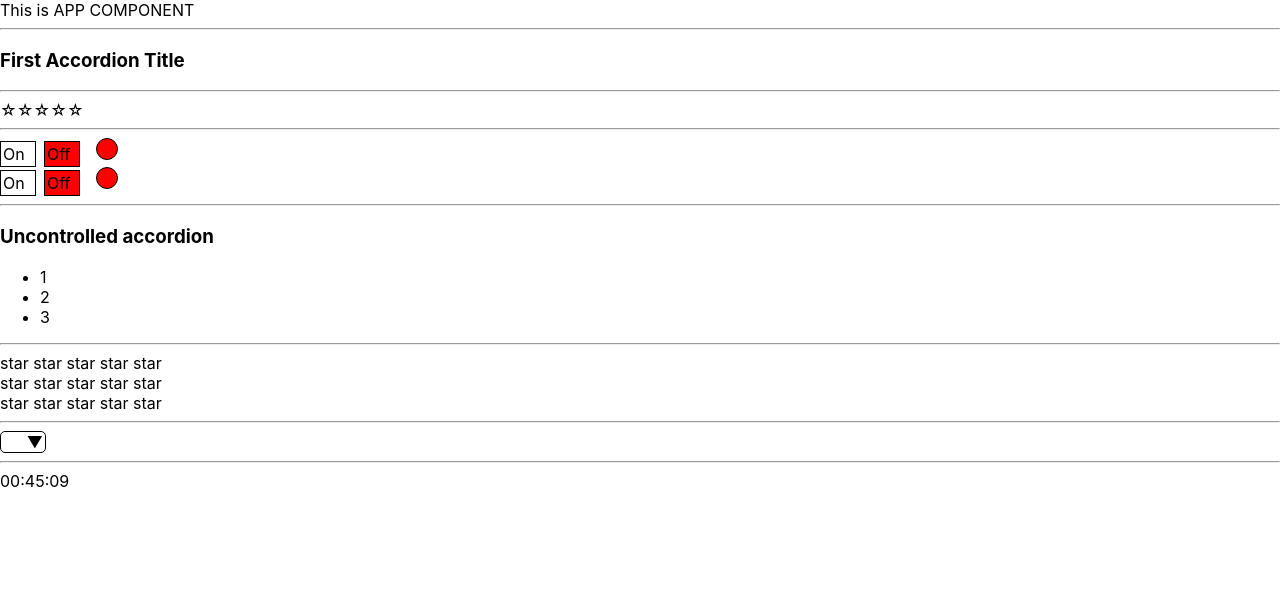
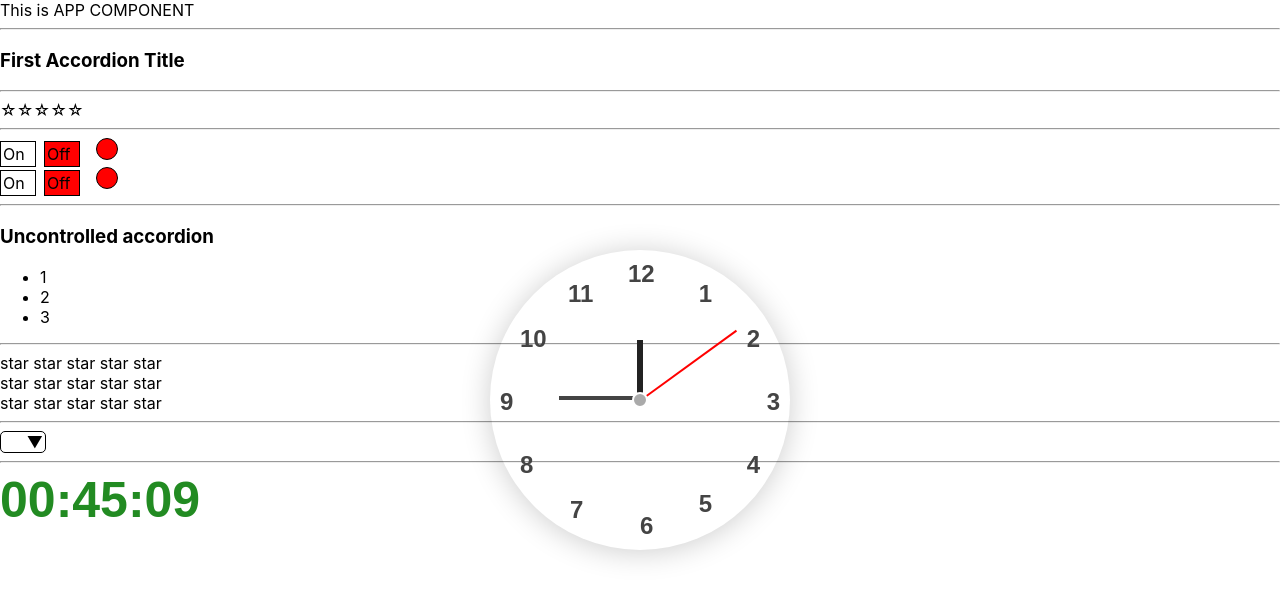
Before and after one commit to EvgeniiMeleshkov/react_in_details, a React (Create React App) app: page / in a window 1280 px wide. Shown: the top 600 px of the page. Built offline with nearby package versions, Linux system fonts and the light colour scheme.

Commit message:
Analog style clock done

```diff
--- /dev/null
+++ b/src/components/Clock/Clock.css
@@ -0,0 +1,124 @@
+
+.clock {
+    width: 300px;
+    height: 300px;
+    border-radius: 50%;
+    position: absolute;
+    top: 50%;
+    left: 50%;
+    transform: translate(-50%, -50%);
+    box-shadow: 0 2px 30px rgba(0, 0, 0, 0.2);
+    font-size: 24px;
+    color: #444;
+    text-align: center;
+}
+
+.clock::after {
+    background: #aaa;
+    content: "";
+    width: 12px;
+    height: 12px;
+    border-radius: 50%;
+    position: absolute;
+    z-index: 2;
+    top: 50%;
+    left: 50%;
+    transform: translate(-50%, -50%);
+    border: 2px solid #fff;
+}
+
+.hour_hand {
+    position: absolute;
+    width: 6px;
+    height: 60px;
+    background: #222;
+    top: 30%;
+    left: 49%;
+    transform-origin: bottom;
+}
+
+.min_hand {
+    position: absolute;
+    width: 4px;
+    height: 80px;
+    background: #444;
+    top: 22.5%;
+    left: 49%;
+    transform-origin: bottom;
+}
+
+.sec_hand {
+    position: absolute;
+    width: 2px;
+    height: 118px;
+    background: red;
+    top: 10.5%;
+    left: 50%;
+    transform-origin: bottom;
+}
+
+.clock span {
+    position: absolute;
+    font-family: "Source Sans Pro", sans-serif;
+    font-weight: 700;
+}
+
+.twelve {
+    top: 10px;
+    left: 46%;
+}
+
+.one {
+    top: 10%;
+    right: 26%;
+}
+
+.eleven {
+    top: 10%;
+    left: 26%;
+}
+
+.two {
+    top: 25%;
+    right: 10%;
+}
+
+.three {
+    right: 10px;
+    top: 46%;
+}
+
+.four {
+    right: 30px;
+    top: 67%;
+}
+
+.five {
+    right: 78px;
+    top: 80%;
+}
+
+.six {
+    bottom: 10px;
+    left: 50%;
+}
+
+.seven {
+    left: 80px;
+    top: 82%;
+}
+
+.eight {
+    left: 30px;
+    top: 67%;
+}
+
+.nine {
+    left: 10px;
+    top: 46%;
+}
+
+.ten {
+    top: 25%;
+    left: 10%;
+}
--- a/src/components/Clock/Clock.tsx
+++ b/src/components/Clock/Clock.tsx
@@ -1,5 +1,5 @@
 import React, {useEffect, useState} from 'react';
-import {cleanup} from '@testing-library/react';
+import './Clock.css'
 
 export type ClockPropstype = {
 
@@ -18,16 +18,53 @@ export const Clock: React.FC<ClockPropstype> = () => {
         }
     }, [])
 
+
     function getTwoDigitsString(number: number) {
         return number < 10 ? '0' + number : number
     }
     return (
-        <div>
+        <>
+            <div className="clock">
+                <div
+                    className="hour_hand"
+                    style={{
+                        transform: `rotateZ(${date.getHours() * 30}deg)`
+                    }}
+                />
+                <div
+                    className="min_hand"
+                    style={{
+                        transform: `rotateZ(${date.getMinutes() * 6}deg)`
+                    }}
+                />
+                <div
+                    className="sec_hand"
+                    style={{
+                        transform: `rotateZ(${date.getSeconds() * 6}deg)`
+                    }}
+                />
+                <span className="twelve">12</span>
+                <span className="one">1</span>
+                <span className="two">2</span>
+                <span className="three">3</span>
+                <span className="four">4</span>
+                <span className="five">5</span>
+                <span className="six">6</span>
+                <span className="seven">7</span>
+                <span className="eight">8</span>
+                <span className="nine">9</span>
+                <span className="ten">10</span>
+                <span className="eleven">11</span>
+            </div>
+
+            <div style={{fontSize: '50px', fontWeight: 'bolder', fontFamily: 'fantasy', color: 'forestgreen'}}>
                 <span>{getTwoDigitsString(date.getHours())}</span>
                 :
                 <span>{getTwoDigitsString(date.getMinutes())}</span>
                 :
                 <span>{getTwoDigitsString(date.getSeconds())}</span>
             </div>
+        </>
+
     );
 };
```
Lines whose indentation alone changed are shown as unchanged.
